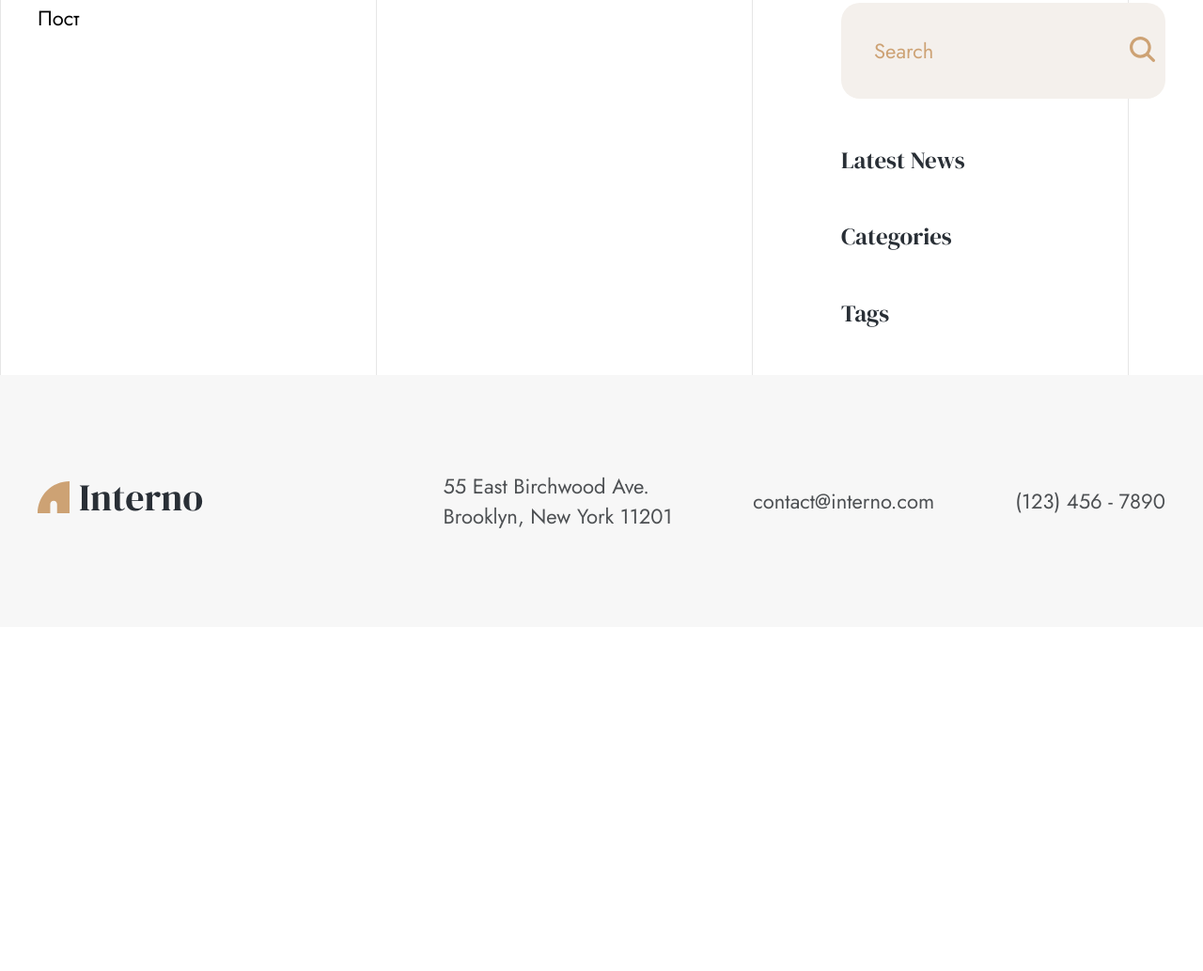
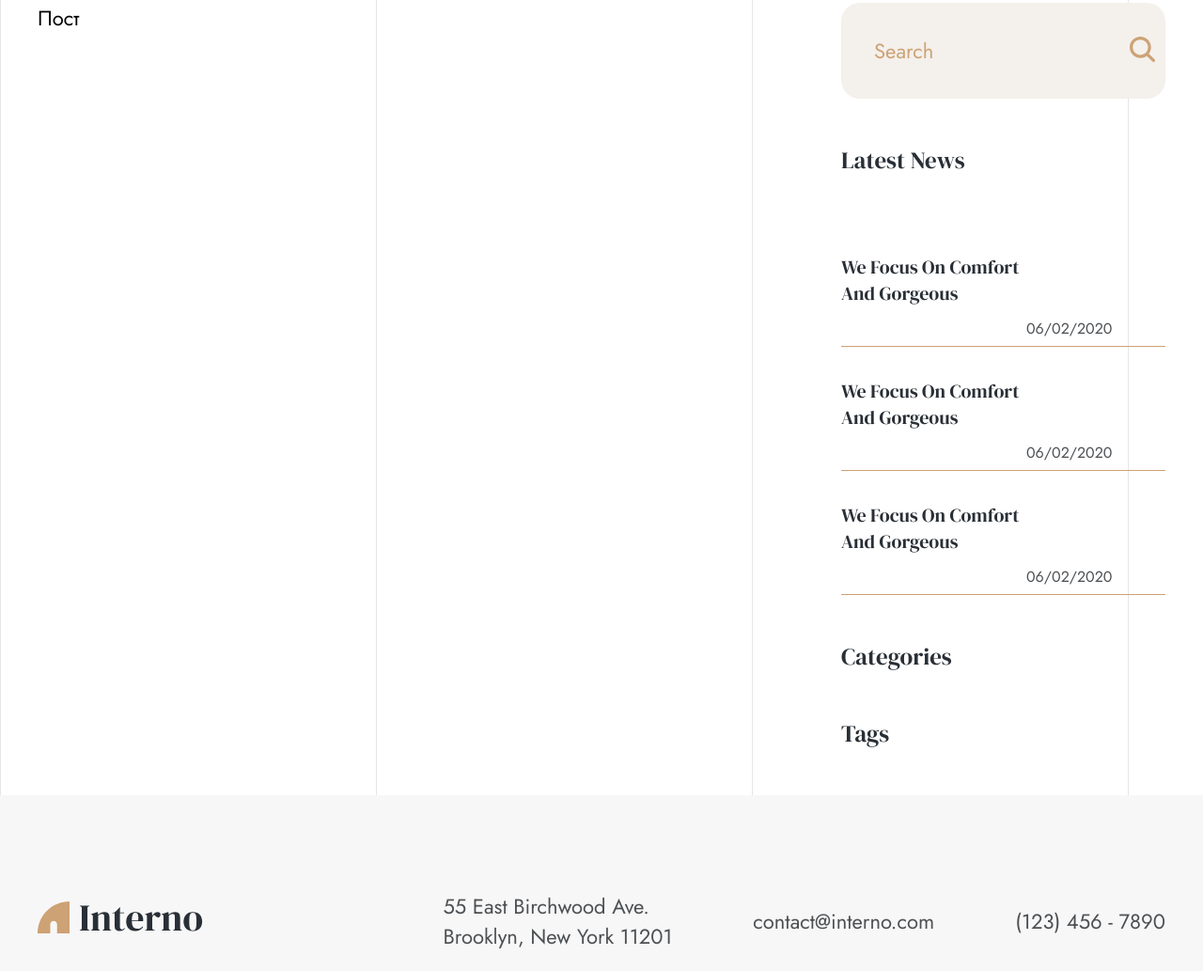
Before and after one commit to NicaZadirieva/interno, a plain HTML site: page post.html in a window 1280 px wide. Shown: the part 667-1700 px from the top of the page at 94% size. Before the commit the page ends 1334 px from the top, so only its background shows below. Drawn offline with Linux system fonts and the light colour scheme.

Commit message:
feat(latest-widget): сделала самостоятельно

```diff
--- a/css/widget/widget.css
+++ b/css/widget/widget.css
@@ -8,7 +8,7 @@
     margin-top: 50px;
     margin-bottom: 50px;
 }
-
+/******SEARCH WIDGET**********/
 .widget-search__content {
     display: flex;
     padding: 34px 33px;
@@ -48,3 +48,28 @@
     cursor: pointer;
     background-color: transparent;
 }
+
+
+/**********LATEST-WIDGET************/
+.area-news {
+    display: flex;
+    padding-bottom: 7px;
+    border-bottom: 1px solid rgb(205, 162, 116);
+}
+.area-news__title {
+    color: rgb(41, 47, 54);
+    font-family: 'DM Serif Display', serif;
+    font-size: 20px;
+    font-weight: 400;
+    text-align: left;
+    margin-bottom: 35px;
+    max-width: 197px;
+}
+
+.area-news__date {
+    align-self: self-end;
+    color: rgb(77, 80, 83);
+    font-family: 'Jost', sans-serif;
+    font-size: 16px;
+    font-weight: 400;
+}
--- a/post.html
+++ b/post.html
@@ -72,12 +72,27 @@
                         </div>
                         <div class="widget widget-latest">
                             <h4 class="widget__title">Latest News</h4>
+                            <div class="area-news">
+                                <h5 class="area-news__title">We Focus On Comfort And Gorgeous</h5>
+                                <div class="area-news__date">06/02/2020</div>
+                            </div>
+                            <div class="area-news">
+                                <h5 class="area-news__title">We Focus On Comfort And Gorgeous</h5>
+                                <div class="area-news__date">06/02/2020</div>
+                            </div>
+                            <div class="area-news">
+                                <h5 class="area-news__title">We Focus On Comfort And Gorgeous</h5>
+                                <div class="area-news__date">06/02/2020</div>
+                            </div>
                         </div>
                         <div class="widget widget-category">
                             <h4 class="widget__title">Categories</h4>
                         </div>
                         <div class="widget widget-tags">
                             <h4 class="widget__title">Tags</h4>
+                        </div>
+                        <div class="author">
+
                         </div>
                     </div>
                 </div>
```
